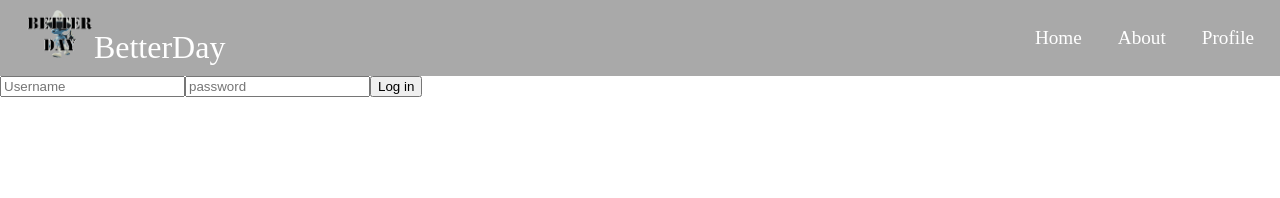
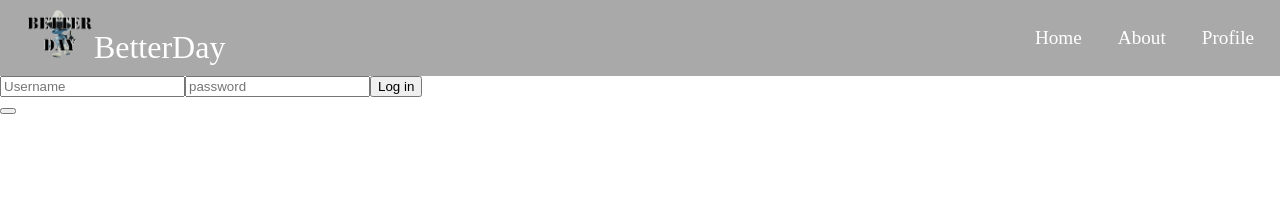
Before and after one commit to PiotrFoltyniewicz/Dayli, a React (Create React App) app in the folder ClientApp/: page /login in a window 1280 px wide. Shown: the top 198 px of the page. Built offline with nearby package versions, Linux system fonts and the light colour scheme.

Commit message:
added authcontext

```diff
--- a/ClientApp/src/App.js
+++ b/ClientApp/src/App.js
@@ -4,6 +4,8 @@ import Home from './components/Home';
 import Navbar from './components/Navbar';
 import Login from './components/Login';
 import './custom.css';
+import { AuthProvider } from './components/AuthContext';
+
 function App() {
     /*
     useEffect(() => {
@@ -25,13 +27,15 @@ function App() {
     */
     return (
         <div>
-            <Navbar/>
+            <AuthProvider>
+                <Navbar />
                 <Routes>
                     <Route index element={<Home />} />
                     <Route path="/home" element={<Home />} />
                     <Route path="/about" element={<h3>About</h3>} />
                     <Route path="/login" element={<Login />} />
                 </Routes>
+            </AuthProvider>
         </div>
     );
 }
--- /dev/null
+++ b/ClientApp/src/components/AuthContext.js
@@ -0,0 +1,17 @@
+import { createContext, useContext, useState } from 'react';
+
+const AuthContext = createContext();
+
+export const AuthProvider = ({ children }) => {
+    const [token, setToken] = useState(sessionStorage.getItem('jwtToken') || '');
+
+    return (
+        <AuthContext.Provider value={{ token, setToken }}>
+            {children}
+        </AuthContext.Provider>
+    );
+};
+
+export const useAuth = () => {
+    return useContext(AuthContext);
+};
--- a/ClientApp/src/components/Login.js
+++ b/ClientApp/src/components/Login.js
@@ -1,7 +1,10 @@
 import { useState } from "react"
+import { useAuth } from './AuthContext';
+
 
 function Login() {
     const [pass, setPass] = useState({ username: "", password: "" })
+    const token = useAuth().token
     function handleChange(event) {
         const { name, value } = event.target
         setPass(prevPass => ({ ...prevPass, [name]: value }))
@@ -21,11 +24,16 @@ function Login() {
         if (response.ok) {
             const data = await response.text();
             const jwtToken = data;
+            sessionStorage.setItem('jwtToken', data);
+
             console.log("JWT Token:", jwtToken);
         } else {
             console.error('Login failed');
         }
 
+    }
+    function handleTest() {
+        console.log(token)
     }
     return (
         <div>
@@ -54,6 +62,7 @@ function Login() {
                 />
                 <button type="submit">Log in</button>
             </form>
+            <button onClick={handleTest}></button>
         </div>
     )
 }
```
Lines whose indentation alone changed are shown as unchanged.
